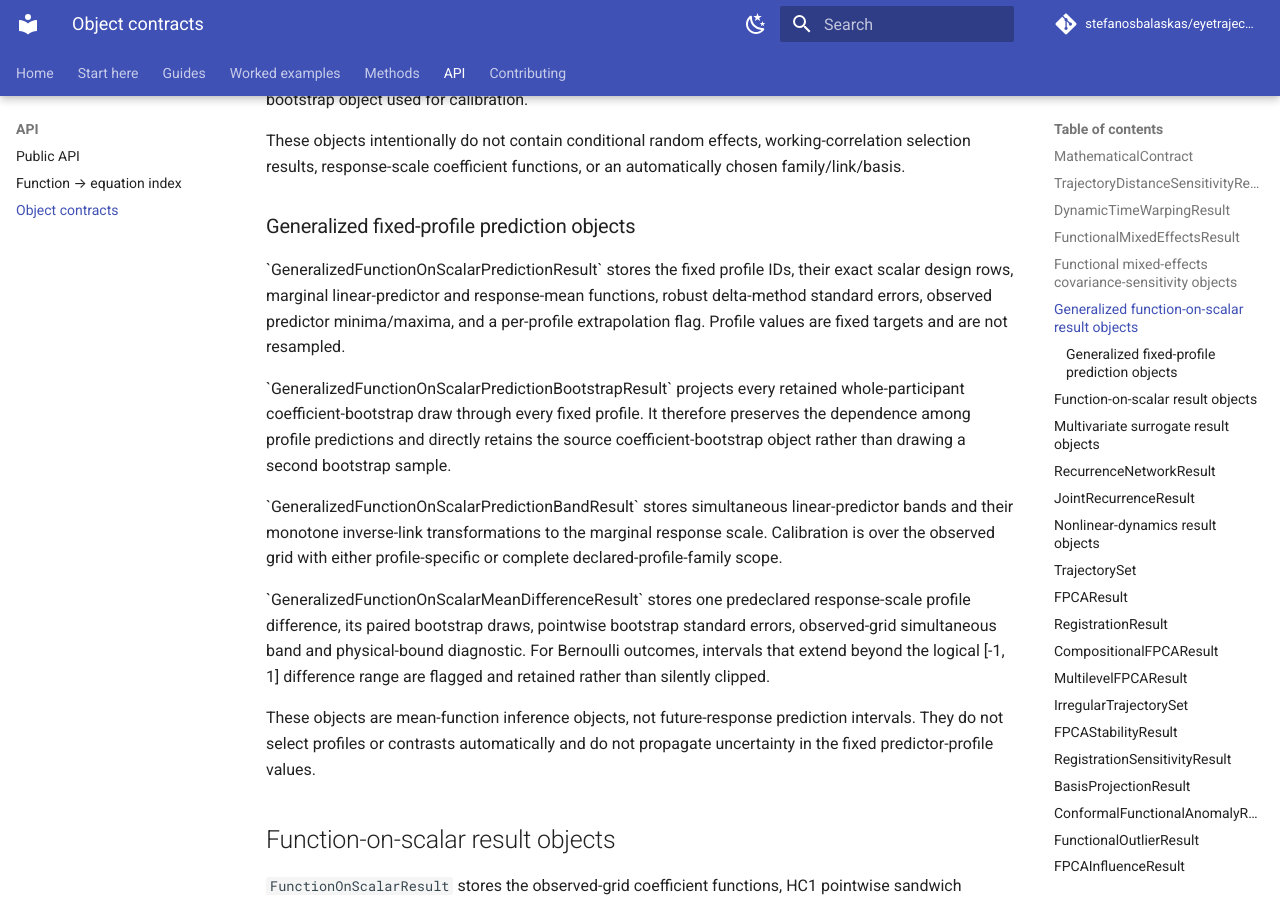
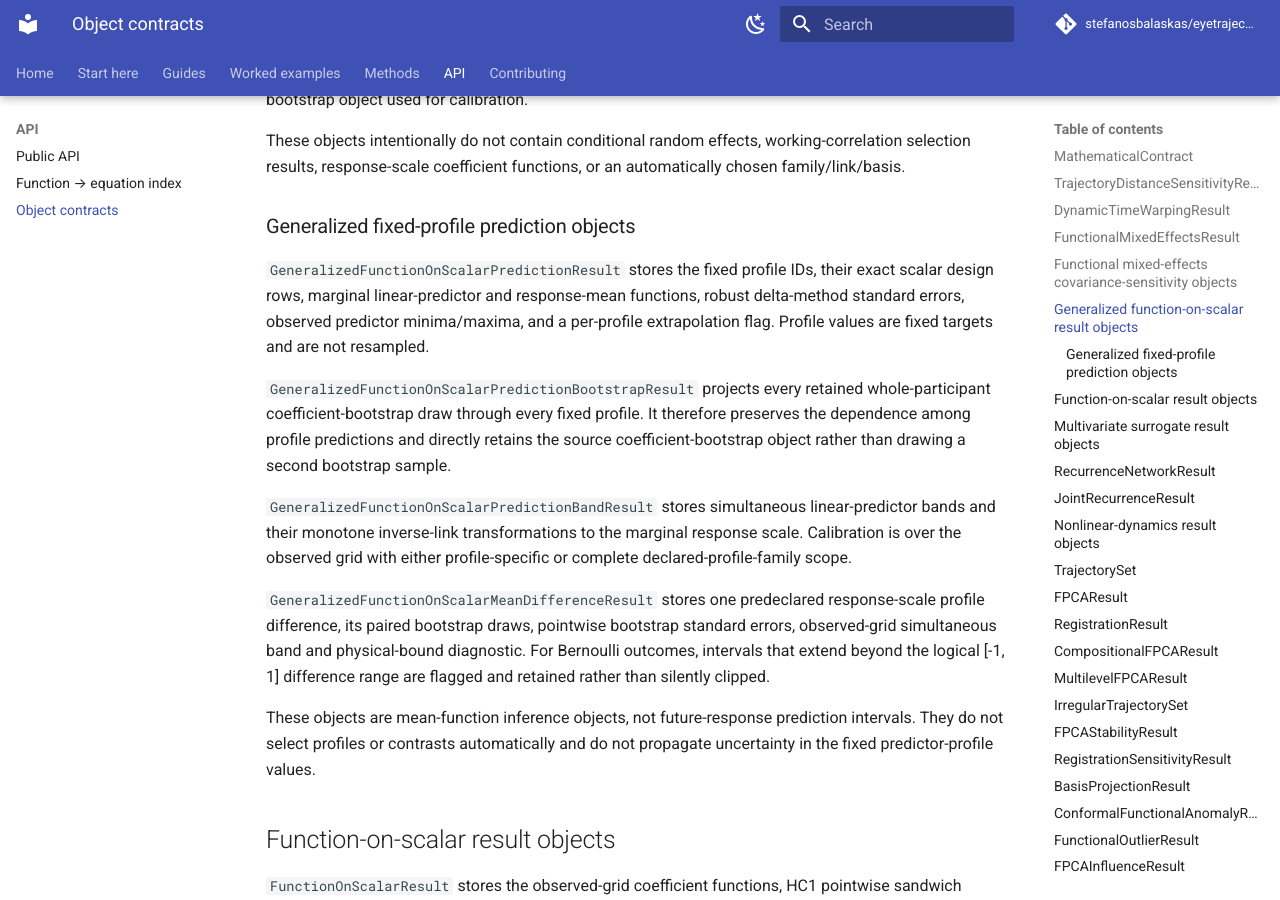
Before and after one commit to stefanosbalaskas/eyetrajectoriespy, an MkDocs documentation site: the page built from docs/reference/objects.md, in a window 1280 px wide and 900 px high, scrolled down 3328 px. Built offline with MkDocs 1.6.1 and Material for MkDocs 9.7.7, drawn with Linux system fonts in a browser that asks for light colours; comment, search, counter and statistics services are not loaded.

Commit message:
Repair 0.52 Markdown inline code

```diff
--- a/docs/reference/objects.md
+++ b/docs/reference/objects.md
@@ -144,24 +144,24 @@ an automatically chosen family/link/basis.
 
 ### Generalized fixed-profile prediction objects
 
-\`GeneralizedFunctionOnScalarPredictionResult\` stores the fixed profile IDs,
+`GeneralizedFunctionOnScalarPredictionResult` stores the fixed profile IDs,
 their exact scalar design rows, marginal linear-predictor and response-mean
 functions, robust delta-method standard errors, observed predictor minima/maxima,
 and a per-profile extrapolation flag. Profile values are fixed targets and are
 not resampled.
 
-\`GeneralizedFunctionOnScalarPredictionBootstrapResult\` projects every retained
+`GeneralizedFunctionOnScalarPredictionBootstrapResult` projects every retained
 whole-participant coefficient-bootstrap draw through every fixed profile. It
 therefore preserves the dependence among profile predictions and directly
 retains the source coefficient-bootstrap object rather than drawing a second
 bootstrap sample.
 
-\`GeneralizedFunctionOnScalarPredictionBandResult\` stores simultaneous
+`GeneralizedFunctionOnScalarPredictionBandResult` stores simultaneous
 linear-predictor bands and their monotone inverse-link transformations to the
 marginal response scale. Calibration is over the observed grid with either
 profile-specific or complete declared-profile-family scope.
 
-\`GeneralizedFunctionOnScalarMeanDifferenceResult\` stores one predeclared
+`GeneralizedFunctionOnScalarMeanDifferenceResult` stores one predeclared
 response-scale profile difference, its paired bootstrap draws, pointwise
 bootstrap standard errors, observed-grid simultaneous band and physical-bound
 diagnostic. For Bernoulli outcomes, intervals that extend beyond the logical
```
